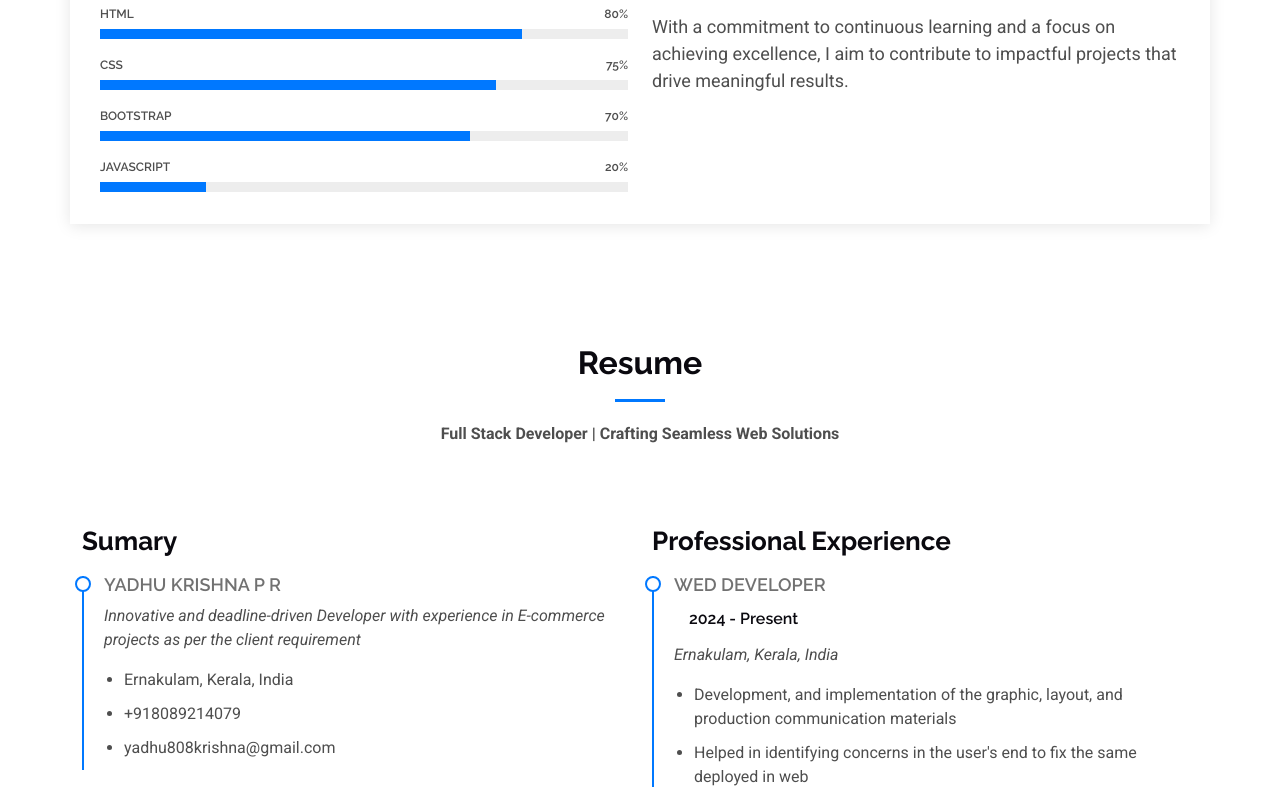
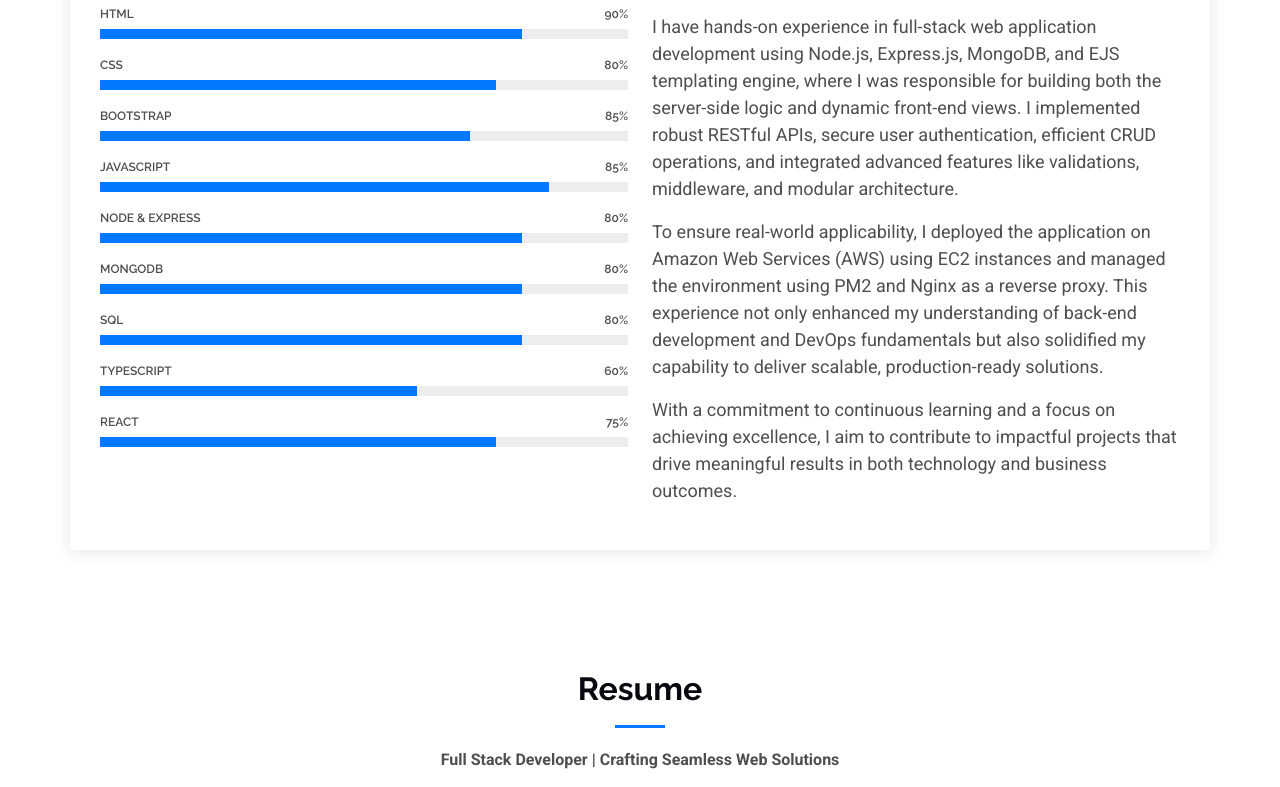
Before and after one commit to Yadh-Krishna/Portfolio, a plain HTML site: page index.html in a window 1280 px wide. Shown: the part 1226-2013 px from the top of the page. Drawn offline with nearby package versions, Linux system fonts and the light colour scheme.

Commit message:
Add. Chnages

```diff
--- a/index.html
+++ b/index.html
@@ -100,30 +100,66 @@
               <h5>Skills</h5>
 
               <div class="progress">
-                <span class="skill"><span>HTML</span> <i class="val">80%</i></span>
+                <span class="skill"><span>HTML</span> <i class="val">90%</i></span>
                 <div class="progress-bar-wrap">
                   <div class="progress-bar" role="progressbar" aria-valuenow="80" aria-valuemin="0" aria-valuemax="100"></div>
                 </div>
               </div><!-- End Skills Item -->
 
               <div class="progress">
-                <span class="skill"><span>CSS</span> <i class="val">75%</i></span>
+                <span class="skill"><span>CSS</span> <i class="val">80%</i></span>
                 <div class="progress-bar-wrap">
                   <div class="progress-bar" role="progressbar" aria-valuenow="75" aria-valuemin="0" aria-valuemax="100"></div>
                 </div>
               </div><!-- End Skills Item -->
 
               <div class="progress">
-                <span class="skill"><span>Bootstrap</span> <i class="val">70%</i></span>
+                <span class="skill"><span>Bootstrap</span> <i class="val">85%</i></span>
                 <div class="progress-bar-wrap">
                   <div class="progress-bar" role="progressbar" aria-valuenow="70" aria-valuemin="0" aria-valuemax="100"></div>
                 </div>
               </div><!-- End Skills Item -->
 
               <div class="progress">
-                <span class="skill"><span>Javascript</span> <i class="val">20%</i></span>
+                <span class="skill"><span>Javascript</span> <i class="val">85%</i></span>
                 <div class="progress-bar-wrap">
-                  <div class="progress-bar" role="progressbar" aria-valuenow="20" aria-valuemin="0" aria-valuemax="100"></div>
+                  <div class="progress-bar" role="progressbar" aria-valuenow="85" aria-valuemin="0" aria-valuemax="100"></div>
+                </div>
+              </div><!-- End Skills Item -->
+
+              <div class="progress">
+                <span class="skill"><span>Node & Express</span> <i class="val">80%</i></span>
+                <div class="progress-bar-wrap">
+                  <div class="progress-bar" role="progressbar" aria-valuenow="80" aria-valuemin="0" aria-valuemax="100"></div>
+                </div>
+              </div><!-- End Skills Item -->
+
+
+              <div class="progress">
+                <span class="skill"><span>MongoDB </span> <i class="val">80%</i></span>
+                <div class="progress-bar-wrap">
+                  <div class="progress-bar" role="progressbar" aria-valuenow="80" aria-valuemin="0" aria-valuemax="100"></div>
+                </div>
+              </div><!-- End Skills Item -->
+
+              <div class="progress">
+                <span class="skill"><span>SQL </span> <i class="val">80%</i></span>
+                <div class="progress-bar-wrap">
+                  <div class="progress-bar" role="progressbar" aria-valuenow="80" aria-valuemin="0" aria-valuemax="100"></div>
+                </div>
+              </div><!-- End Skills Item -->
+
+              <div class="progress">
+                <span class="skill"><span>TypeScript </span> <i class="val">60%</i></span>
+                <div class="progress-bar-wrap">
+                  <div class="progress-bar" role="progressbar" aria-valuenow="60" aria-valuemin="0" aria-valuemax="100"></div>
+                </div>
+              </div><!-- End Skills Item -->
+
+              <div class="progress">
+                <span class="skill"><span>React </span> <i class="val">75%</i></span>
+                <div class="progress-bar-wrap">
+                  <div class="progress-bar" role="progressbar" aria-valuenow="75" aria-valuemin="0" aria-valuemax="100"></div>
                 </div>
               </div><!-- End Skills Item -->
 
@@ -140,7 +176,13 @@
                 As a dedicated team player, I bring exceptional multitasking abilities to manage priorities efficiently and ensure the seamless execution of projects. I approach obstacles with resilience and a growth mindset, viewing challenges as opportunities to innovate and improve.
               </p>
               <p>
-                With a commitment to continuous learning and a focus on achieving excellence, I aim to contribute to impactful projects that drive meaningful results.
+                I have hands-on experience in full-stack web application development using Node.js, Express.js, MongoDB, and EJS templating engine, where I was responsible for building both the server-side logic and dynamic front-end views. I implemented robust RESTful APIs, secure user authentication, efficient CRUD operations, and integrated advanced features like validations, middleware, and modular architecture.
+              </p>
+              <p>
+                To ensure real-world applicability, I deployed the application on Amazon Web Services (AWS) using EC2 instances and managed the environment using PM2 and Nginx as a reverse proxy. This experience not only enhanced my understanding of back-end development and DevOps fundamentals but also solidified my capability to deliver scalable, production-ready solutions.
+              </p>
+              <p>
+                With a commitment to continuous learning and a focus on achieving excellence, I aim to contribute to impactful projects that drive meaningful results in both technology and business outcomes.
               </p>
             </div>
           </div>
```
